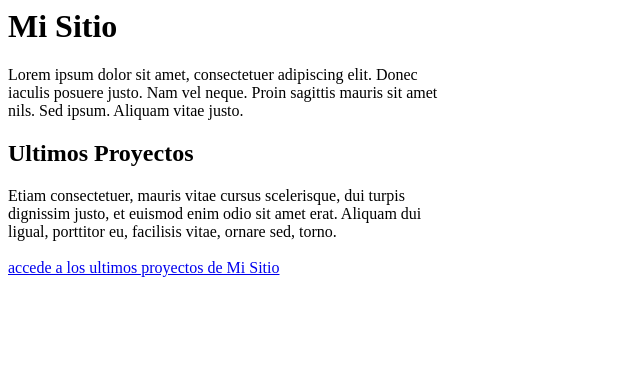
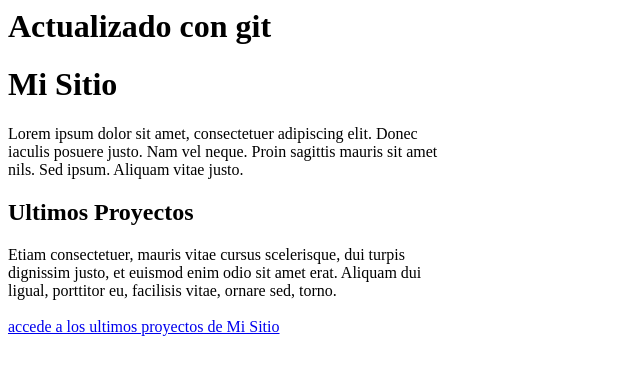
Before and after one commit to dante1814/mi_proyecto, a plain HTML site: page index.html in a window 1280 px wide. Shown: the whole page, without its empty margins (0-640 px from the left). Drawn offline with Linux system fonts and the light colour scheme.

Commit message:
cambios con git por primera vez

```diff
--- a/index.html
+++ b/index.html
@@ -7,6 +7,7 @@
 </head>
 
 <body>
+	<h1>Actualizado con git<h1>
 	<h1>Mi Sitio</h1>
 	<p>Lorem ipsum dolor sit amet, consectetuer adipiscing elit. Donec </br> iaculis posuere justo. Nam vel neque. Proin sagittis mauris sit amet</br>
 	nils. Sed ipsum. Aliquam vitae justo.</p>
```
